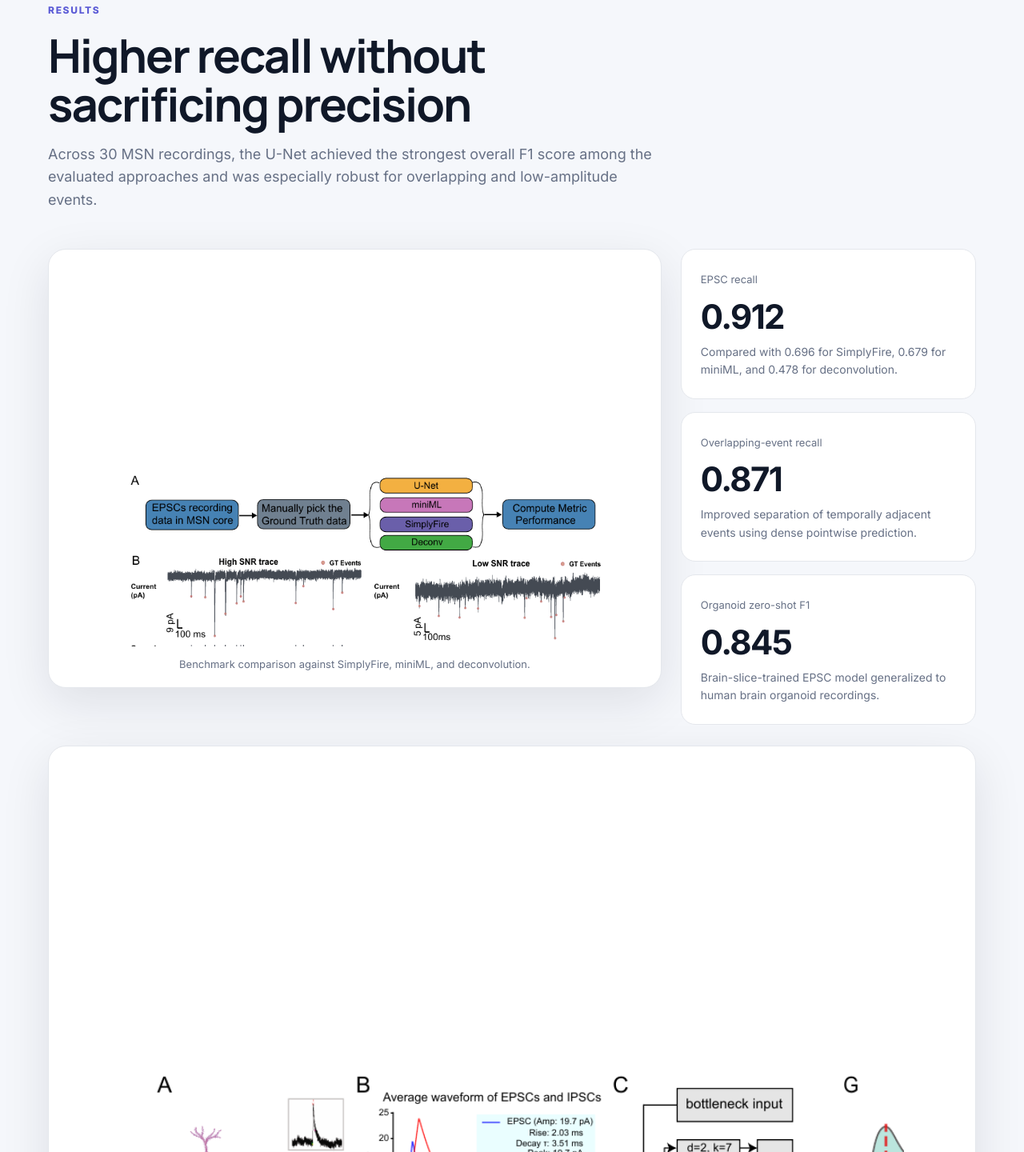
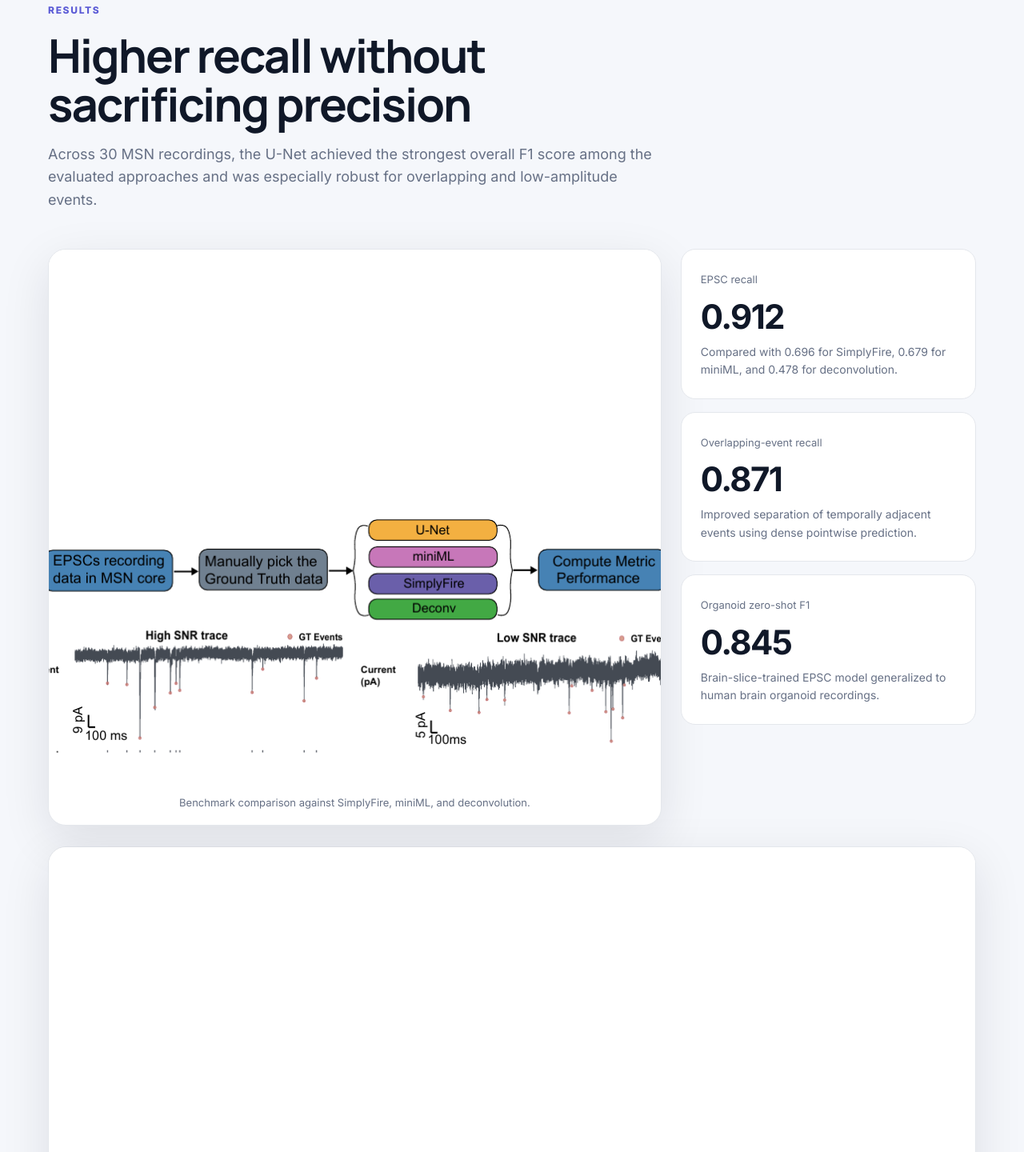
Before and after one commit to cycloud9/unet-synaptic-event-detection, a plain HTML site: page docs/index.html in a window 1280 px wide. Shown: the part 2800-4240 px from the top of the page at 80% size. Drawn offline with Linux system fonts and the light colour scheme.

Commit message:
Update index.html

```diff
--- a/docs/index.html
+++ b/docs/index.html
@@ -34,6 +34,33 @@
 
     .figure-card.wide-gap img {
       max-width: 980px;
+    }
+
+    /*
+      Some exported manuscript figures include large internal white margins,
+      which makes the visible content appear shifted down/right even when the
+      image element itself is centered. These classes crop only that internal
+      whitespace and visually recenter the figure content.
+    */
+    .figure-card.recenter-figure {
+      overflow: hidden;
+    }
+
+    .figure-card.recenter-figure img {
+      max-width: none;
+      width: 108%;
+      margin-left: 50%;
+      transform: translateX(-50%);
+    }
+
+    .figure-card.recenter-benchmark img {
+      width: 118%;
+      transform: translate(-53%, -7%) scale(1.02);
+    }
+
+    .figure-card.recenter-dilated img {
+      width: 116%;
+      transform: translate(-52%, -6%) scale(1.02);
     }
 
     .hero-actions {
@@ -116,7 +143,7 @@
           <p>Across 30 MSN recordings, the U-Net achieved the strongest overall F1 score among the evaluated approaches and was especially robust for overlapping and low-amplitude events.</p>
         </div>
         <div class="results-grid">
-          <figure class="figure-card">
+          <figure class="figure-card recenter-figure recenter-benchmark">
             <img src="assets/benchmark.png" alt="Benchmark comparison against SimplyFire, miniML, and deconvolution" />
             <figcaption>Benchmark comparison against SimplyFire, miniML, and deconvolution.</figcaption>
           </figure>
@@ -126,7 +153,7 @@
             <article><span>Organoid zero-shot F1</span><strong>0.845</strong><p>Brain-slice-trained EPSC model generalized to human brain organoid recordings.</p></article>
           </div>
         </div>
-        <figure class="figure-card wide-gap">
+        <figure class="figure-card wide-gap recenter-figure recenter-dilated">
           <img src="assets/dilated.png" alt="Dilated convolution results for IPSC detection" />
           <figcaption>Dilated convolutions expand temporal context and improve precision, recall, and F1 for IPSC detection, especially for longer-duration events.</figcaption>
         </figure>
```
